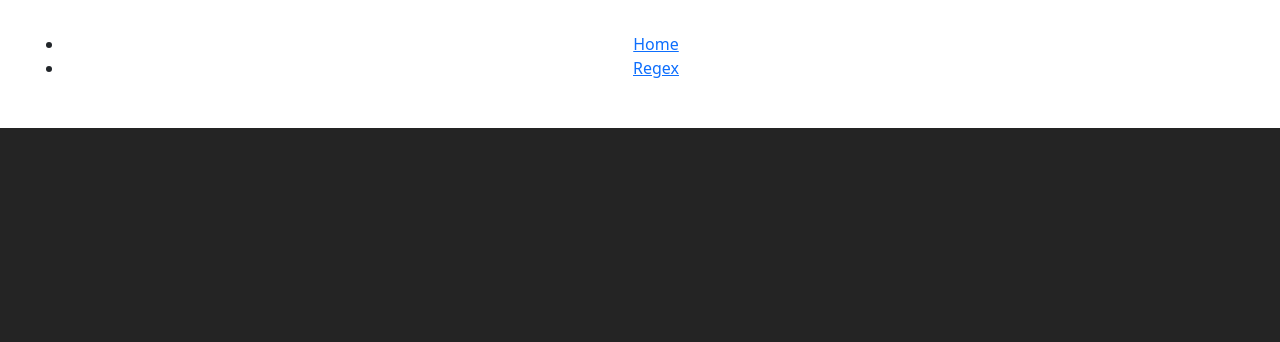
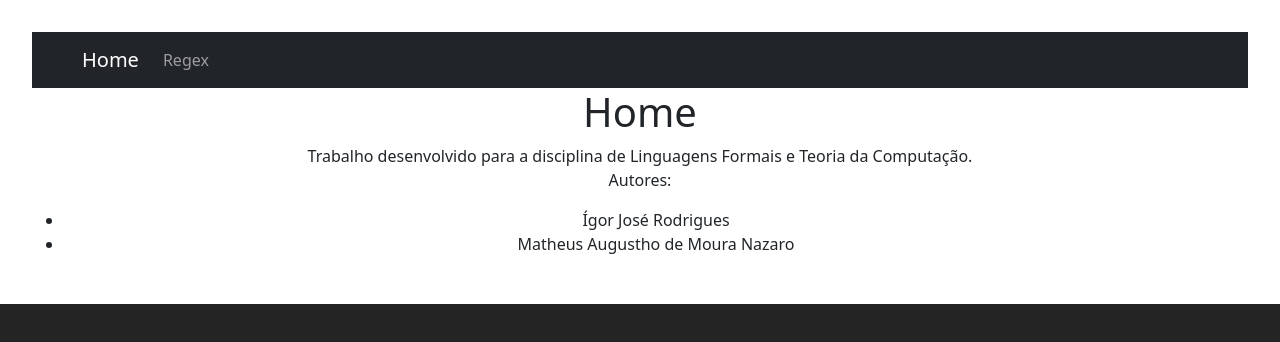
Before and after one commit to Igorjr19/clone-flap, a React (Vite) app: page / in a window 1280 px wide. Shown: the top 342 px of the page. Built offline with nearby package versions, Linux system fonts and the light colour scheme.

Commit message:
Add Layout to all pages

```diff
--- a/src/App.tsx
+++ b/src/App.tsx
@@ -1,20 +1,18 @@
-import { Link } from 'react-router-dom';
+import { BrowserRouter, Route, Routes } from 'react-router-dom';
 import './App.css';
+import Header from './components/header/header';
+import Home from './pages/home/home';
+import Regex from './pages/Regex';
 
 function App() {
   return (
-    <>
-      <div>
-        <ul>
-          <li>
-            <Link to="/">Home</Link>
-          </li>
-          <li>
-            <Link to="/regex">Regex</Link>
-          </li>
-        </ul>
-      </div>
-    </>
+    <BrowserRouter>
+      <Header />
+      <Routes>
+        <Route path="/" element={<Home />} />
+        <Route path="/regex" element={<Regex />} />
+      </Routes>
+    </BrowserRouter>
   );
 }
 
--- /dev/null
+++ b/src/authors.json
@@ -0,0 +1,10 @@
+{
+  "authors": [
+    {
+      "name": "Ígor José Rodrigues"
+    },
+    {
+      "name": "Matheus Augustho de Moura Nazaro"
+    }
+  ]
+}
--- /dev/null
+++ b/src/components/header/header.tsx
@@ -0,0 +1,16 @@
+import { Container, Nav, Navbar } from 'react-bootstrap';
+
+function Header() {
+  return (
+    <Navbar bg="dark" data-bs-theme="dark">
+      <Container>
+        <Navbar.Brand href="/">Home</Navbar.Brand>
+        <Nav className="me-auto">
+          <Nav.Link href="/regex">Regex</Nav.Link>
+        </Nav>
+      </Container>
+    </Navbar>
+  );
+}
+
+export default Header;
--- a/src/main.tsx
+++ b/src/main.tsx
@@ -1,18 +1,11 @@
 import 'bootstrap/dist/css/bootstrap.min.css';
 import React from 'react';
 import ReactDOM from 'react-dom/client';
-import { createBrowserRouter, RouterProvider } from 'react-router-dom';
 import App from './App.tsx';
 import './index.css';
-import Regex from './pages/Regex.tsx';
-
-const router = createBrowserRouter([
-  { path: '/', element: <App /> },
-  { path: '/regex', element: <Regex /> },
-]);
 
 ReactDOM.createRoot(document.getElementById('root')!).render(
   <React.StrictMode>
-    <RouterProvider router={router} />
+    <App />
   </React.StrictMode>,
 );
--- /dev/null
+++ b/src/pages/home/home.tsx
@@ -0,0 +1,23 @@
+import * as authors from '../../authors.json';
+
+function Home() {
+  console.log(authors);
+
+  return (
+    <div>
+      <h1>Home</h1>
+      <p>
+        Trabalho desenvolvido para a disciplina de Linguagens Formais e Teoria
+        da Computação. <br />
+        Autores:
+      </p>
+      <ul>
+        {authors.authors.map((author) => (
+          <li key={author.name}>{author.name}</li>
+        ))}
+      </ul>
+    </div>
+  );
+}
+
+export default Home;
```
Also changed, not shown: src/components/footer/footer.tsx (added, +9 -0 lines), src/pages/layout/layout.tsx (added, +11 -0 lines).
